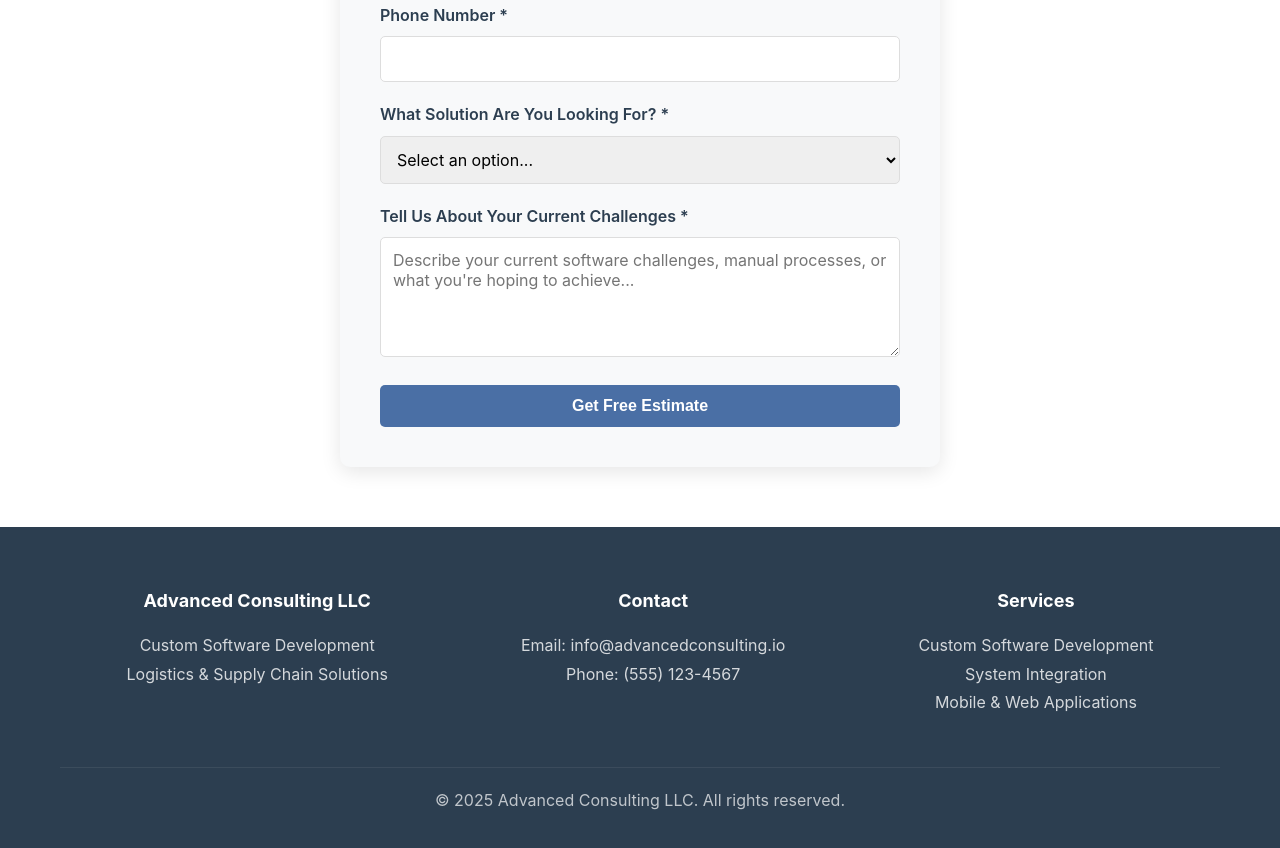
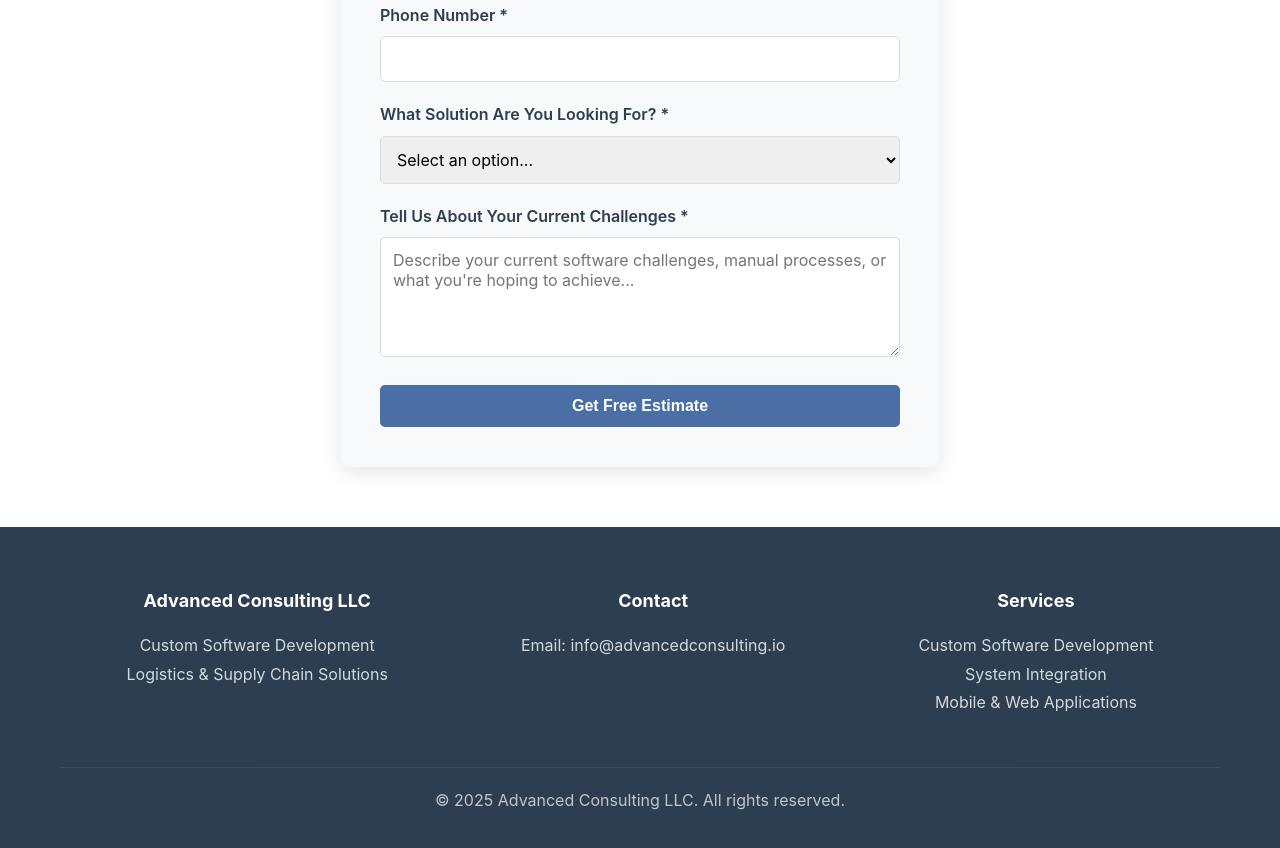
Before and after one commit to reqspace/advancedconsulting, a plain HTML site: page index.html in a window 1280 px wide. Shown: the part 4989-5837 px from the top of the page. Drawn offline with Linux system fonts and the light colour scheme.

Commit message:
Update index.html

```diff
--- a/index.html
+++ b/index.html
@@ -575,7 +575,7 @@
                 <div class="footer-section">
                     <h4>Contact</h4>
                     <p>Email: info@advancedconsulting.io<br>
-                    Phone: (555) 123-4567</p>
+                    </p>
                 </div>
                 <div class="footer-section">
                     <h4>Services</h4>
```
